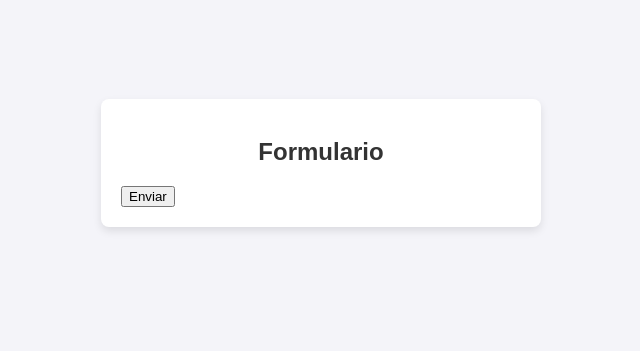
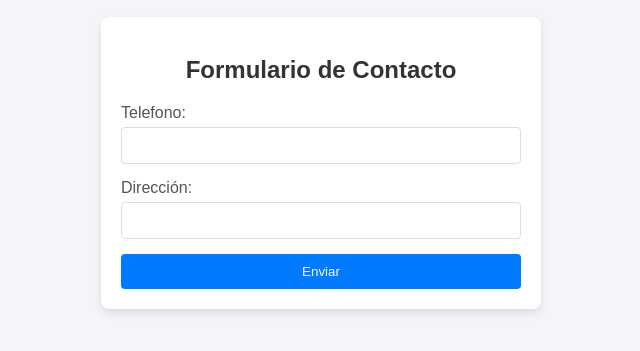
Before and after one commit to Hectr203/examen-git, a plain HTML site: page index.html in a window 1280 px wide. Shown: the part 237-588 px from the top of the page, without its empty margins (319-959 px from the left). Drawn offline with Linux system fonts and the light colour scheme.

Commit message:
Agregar campos de teléfono y dirección en desarrollo-2

```diff
--- a/index.html
+++ b/index.html
@@ -3,12 +3,19 @@
 <head>
   <meta charset="UTF-8">
   <meta name="viewport" content="width=device-width, initial-scale=1.0">
-  <title>Formulario</title>
+  <title>Formulario de Contacto</title>
   <link rel="stylesheet" href="styles.css">
 </head>
 <body>
   <div class="form-container">
-    <h2>Formulario</h2>
+    <h2>Formulario de Contacto</h2>
+    <form action="#" method="post">
+      <label for="name">Telefono:</label>
+      <input type="text" id="Telefono" name="Telefono" required>
+
+      <label for="Dirección">Dirección:</label>
+      <input type="text" id="Dirección" name="Dirección" required>
+
 
       <button type="submit">Enviar</button>
     </form>
--- a/styles.css
+++ b/styles.css
@@ -29,7 +29,14 @@ body {
     color: #555;
   }
 
-
+  form input {
+    width: 100%;
+    padding: 10px;
+    margin-bottom: 15px;
+    border: 1px solid #ddd;
+    border-radius: 4px;
+    box-sizing: border-box;
+  }
 
   form button {
     width: 100%;
```
